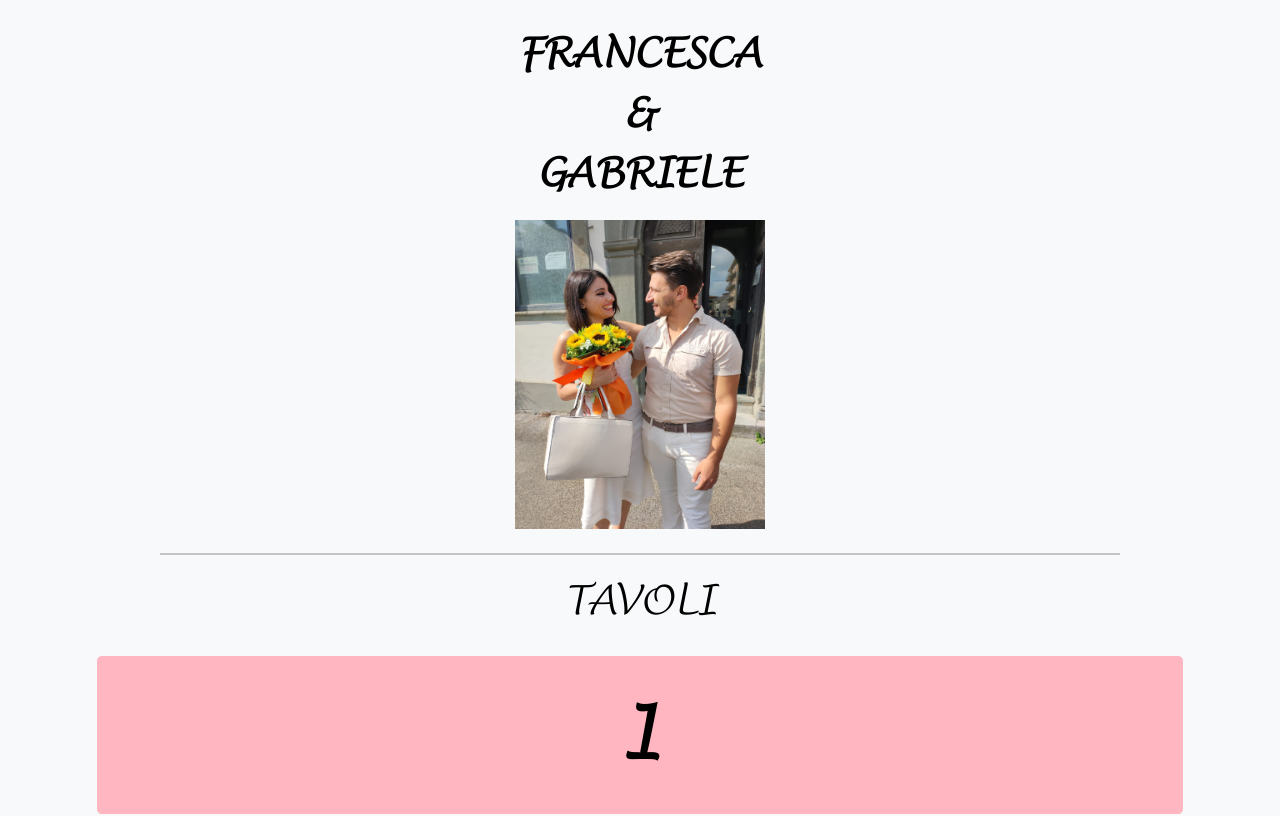
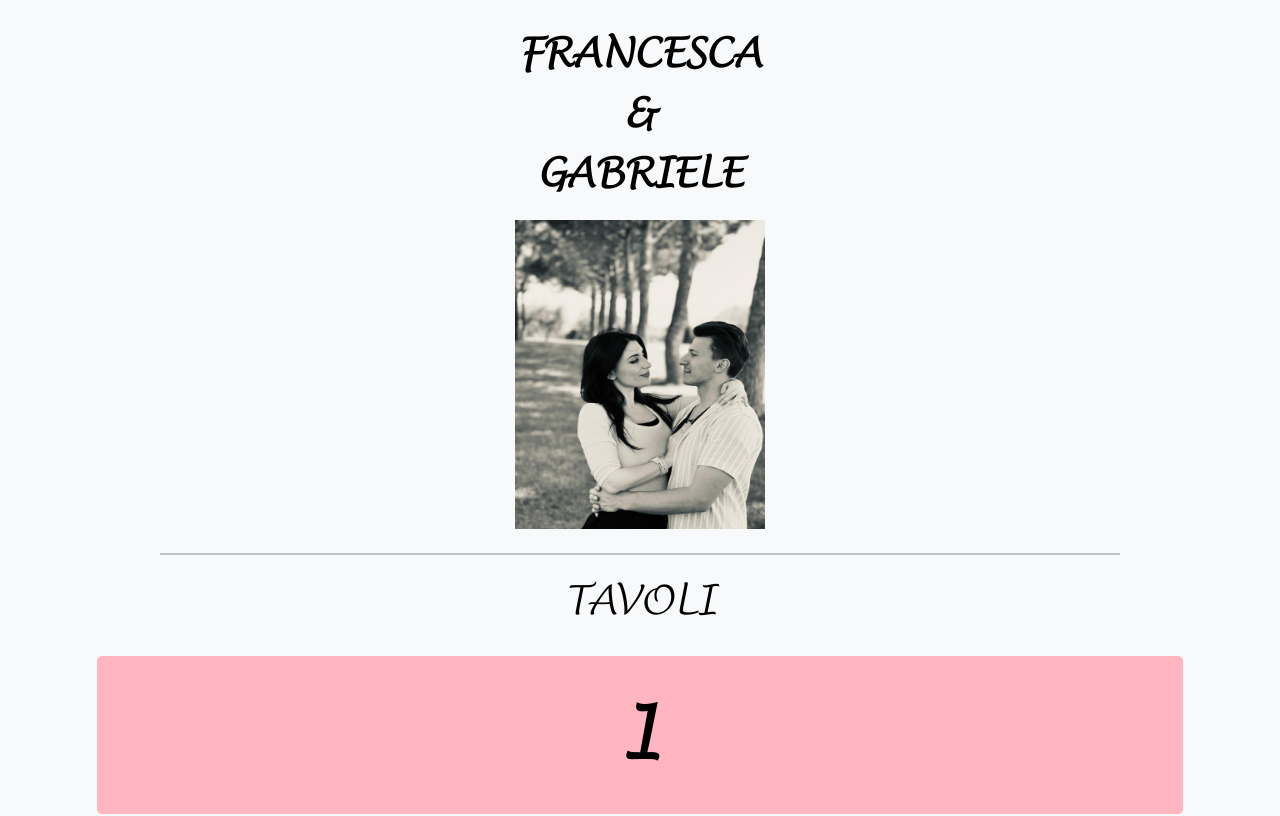
Before and after one commit to Jarvis0328/WeddingSongsTables, an Angular app: page /home in a window 1280 px wide. Shown: the top 816 px of the page. Built offline with nearby package versions, Linux system fonts and the light colour scheme.

Commit message:
Change the image on the homepage

```diff
--- a/src/app/home/home.component.html
+++ b/src/app/home/home.component.html
@@ -3,7 +3,7 @@
     {{ firstName }}<br />&<br />{{ secondName }}
   </p>
   <img
-    src="./assets/photos/gabrieleFrancesca.jpg"
+    src="./assets/photos/francescaGabriele.jpg"
     alt="Francesca & Gabriele"
     width="250"
     height="333"
```
Also changed, not shown: src/assets/photos/francescaGabriele.jpg (added), src/assets/photos/francescaGabriele_alt.jpg (renamed from src/assets/photos/gabrieleFrancesca.jpg).
